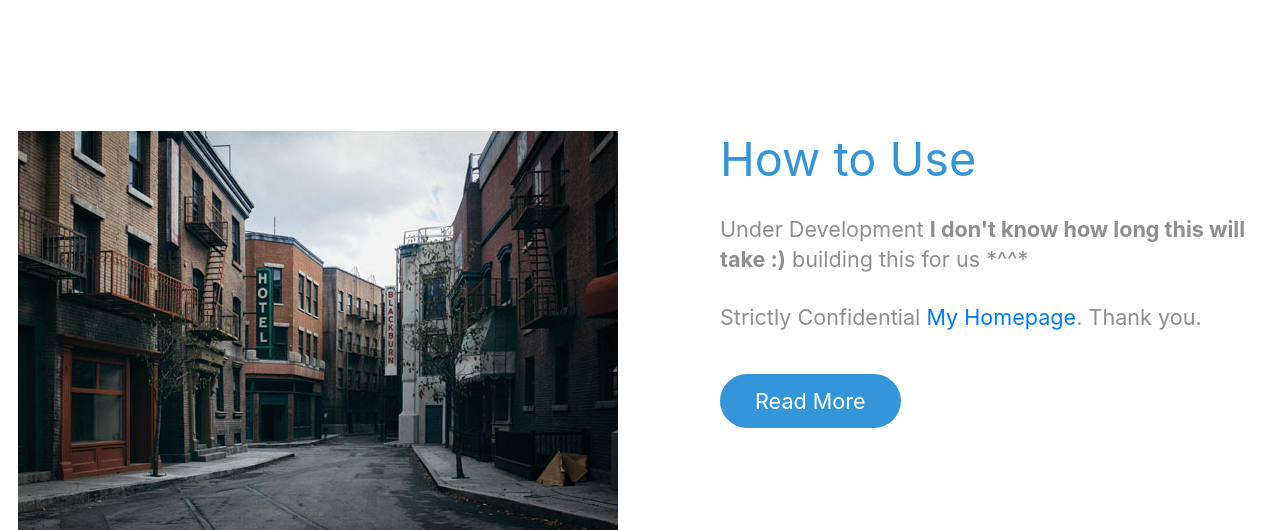
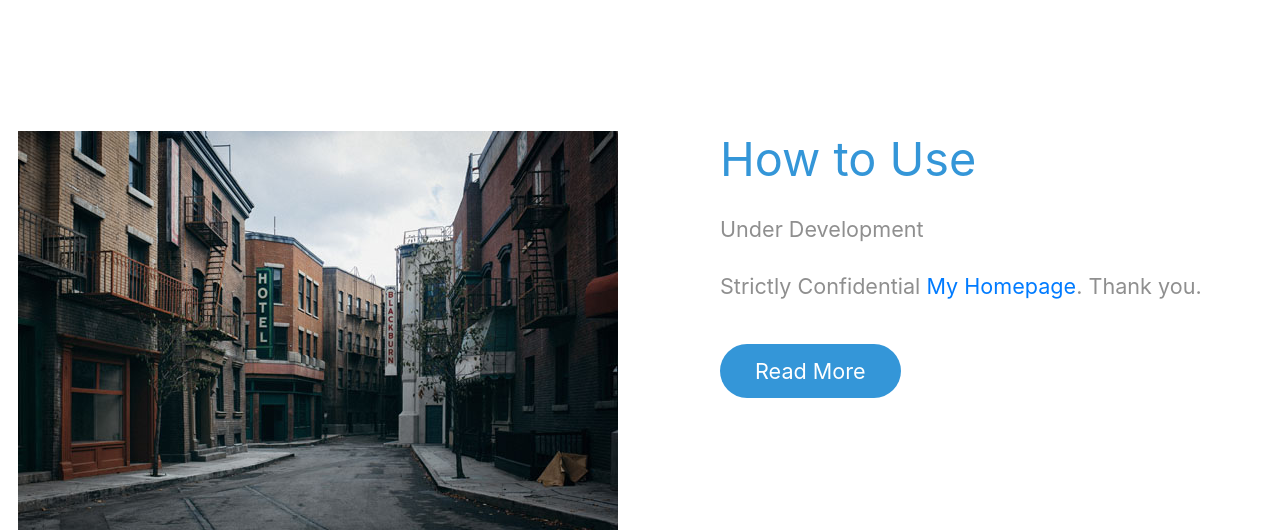
Before and after one commit to agdal1125/yumyum, a Django app: page / in a window 1280 px wide. Shown: the part 804-1334 px from the top of the page. Run offline with Django 3.2, Linux system fonts and the light colour scheme; some libraries are stand-ins or nearby versions.

Commit message:
html edit

```diff
--- a/matjip/templates/matjip/index.html
+++ b/matjip/templates/matjip/index.html
@@ -73,8 +73,7 @@
             <div class="tm-intro-text-container">
                 <h2 class="tm-text-primary mb-4 tm-section-title">How to Use</h2>
                 <p class="mb-4 tm-intro-text">
-                  Under Development <strong>I don't know how long this will take :)</strong>
-                  building this for us *^^*
+                  Under Development
               </p>
                 <p class="mb-5 tm-intro-text">
                   Strictly Confidential
```
